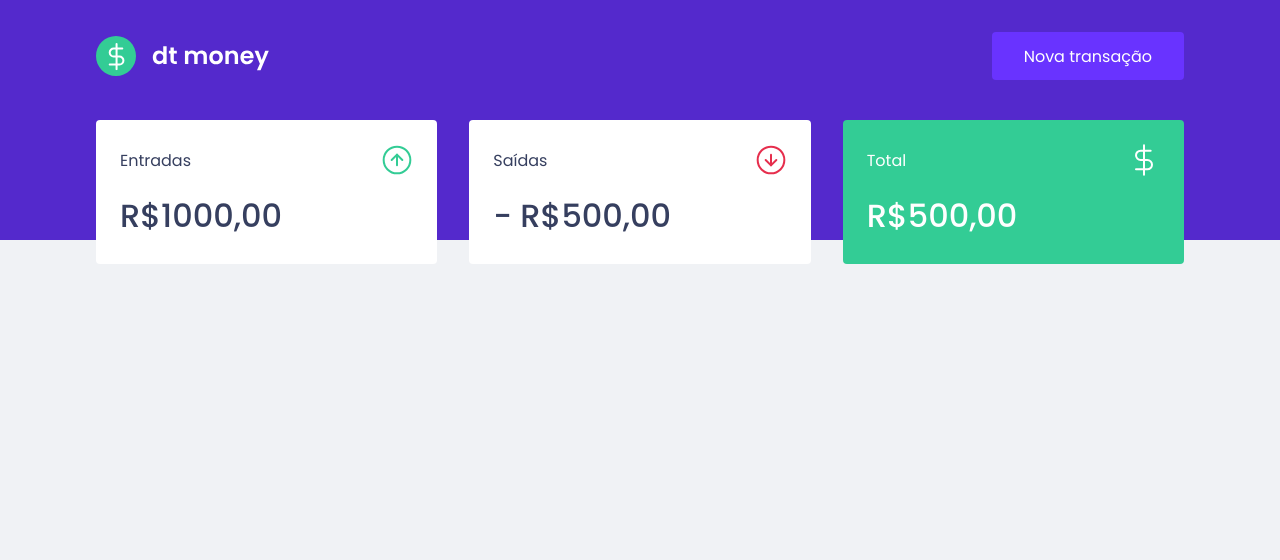
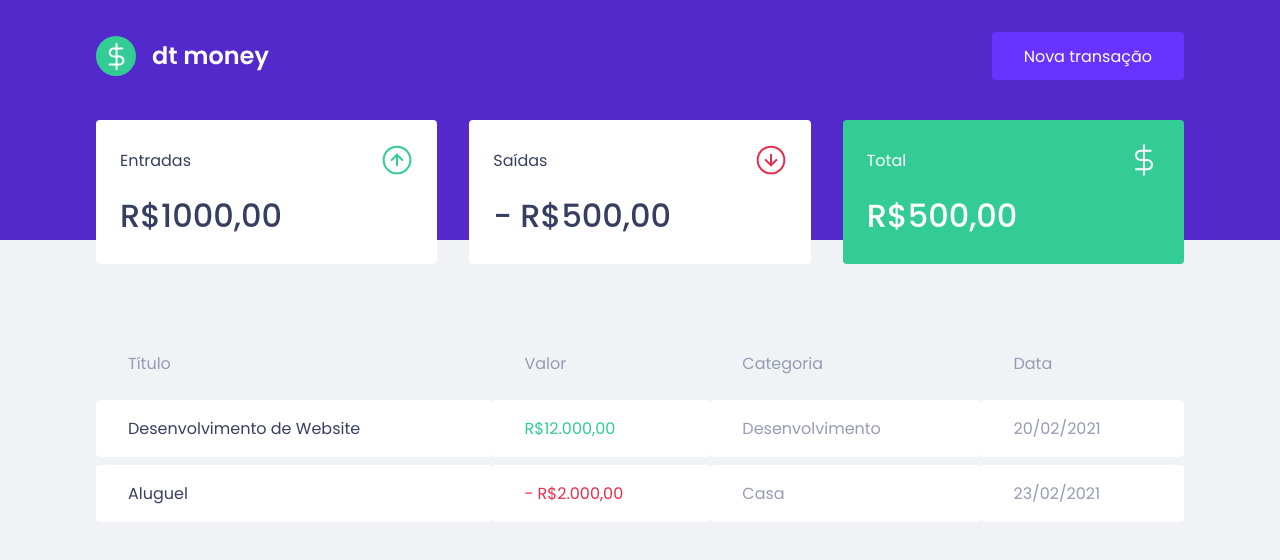
Before and after one commit to alsoDiego/react-dtmoney, a React (Create React App) app: page / in a window 1280 px wide. Shown: the top 560 px of the page. Built offline with nearby package versions, Linux system fonts and the light colour scheme.

Commit message:
componente: TransactionsTable

```diff
--- a/src/components/Dashboard/index.tsx
+++ b/src/components/Dashboard/index.tsx
@@ -1,4 +1,5 @@
 import { Summary } from '../Summary'
+import { TransactionsTable } from '../TransactionsTable';
 
 import { Container } from "./styles";
 
@@ -6,6 +7,7 @@
     return (
         <Container>
             <Summary />
+            <TransactionsTable />
         </Container>
     );
 }
--- /dev/null
+++ b/src/components/TransactionsTable/index.tsx
@@ -0,0 +1,33 @@
+import { Container } from "./styles";
+
+export function TransactionsTable() {
+    return (
+        <Container>
+            <table>
+                <thead>
+                    <tr>
+                        <th>Título</th>
+                        <th>Valor</th>
+                        <th>Categoria</th>
+                        <th>Data</th>
+                    </tr>
+                </thead>
+
+                <tbody>
+                    <tr>
+                        <td>Desenvolvimento de Website</td>
+                        <td className="deposit">R$12.000,00</td>
+                        <td>Desenvolvimento</td>
+                        <td>20/02/2021</td>
+                    </tr>
+                    <tr>
+                        <td>Aluguel</td>
+                        <td className="withdraw">- R$2.000,00</td>
+                        <td>Casa</td>
+                        <td>23/02/2021</td>
+                    </tr>
+                </tbody>
+            </table>
+        </Container>
+    );
+}
--- /dev/null
+++ b/src/components/TransactionsTable/styles.ts
@@ -0,0 +1,38 @@
+import styled from "styled-components";
+
+export const Container = styled.div`
+    margin-top: 4rem;
+
+    table {
+        width: 100%;
+        border-spacing: 0 0.5rem;
+
+        th {
+            color: var(--text-body);
+            font-weight: 400;
+            padding: 1rem 2rem;
+            text-align: left;
+            line-height: 1.5rem
+        }
+
+        td {
+            padding: 1rem 2rem;
+            border: 0;
+            background: var(--shape);
+            color: var(--text-body);
+            border-radius: 0.25rem;
+
+            &:first-child {
+                color: var(--text-title);
+            }
+
+            &.deposit {
+                color: var(--green);
+            }
+
+            &.withdraw {
+                color: var(--red);
+            }
+        }
+    }
+`;
```
